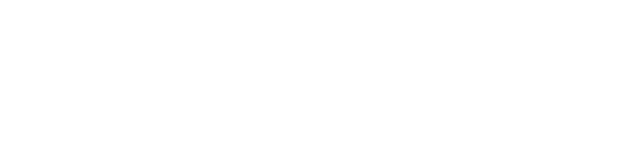
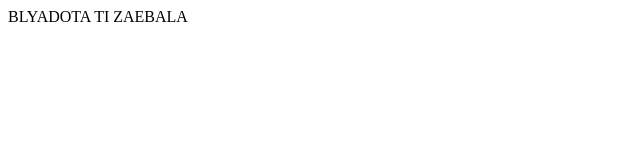
Before and after one commit to R1cky0MG/Hachaton2025, a plain HTML site: page index.html in a window 1280 px wide. Shown: the whole page, without its empty margins (0-640 px from the left). Drawn offline with Linux system fonts and the light colour scheme; files that its build step writes are made by us from their sources; files whose address does not match are found by name.

Commit message:
Ваше сообщение коммита

```diff
--- a/index.html
+++ b/index.html
@@ -8,5 +8,6 @@
 	</head>
 	<body>
 		<script src="js/script.js"></script>
+		BLYADOTA TI ZAEBALA
 	</body>
 </html>
```
